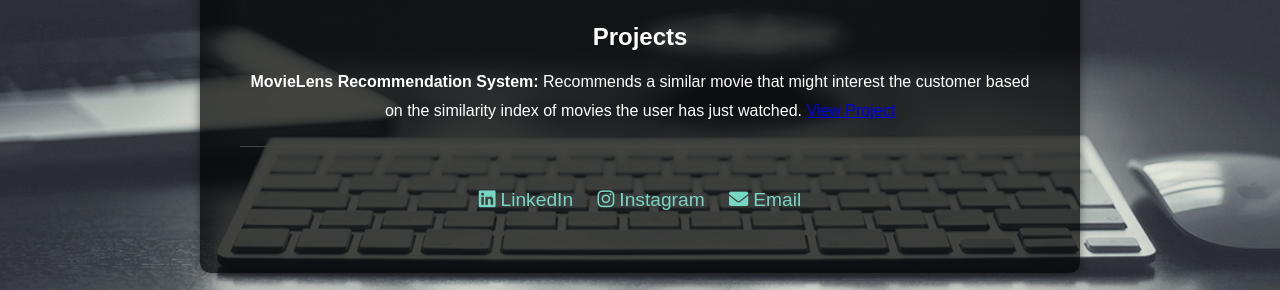
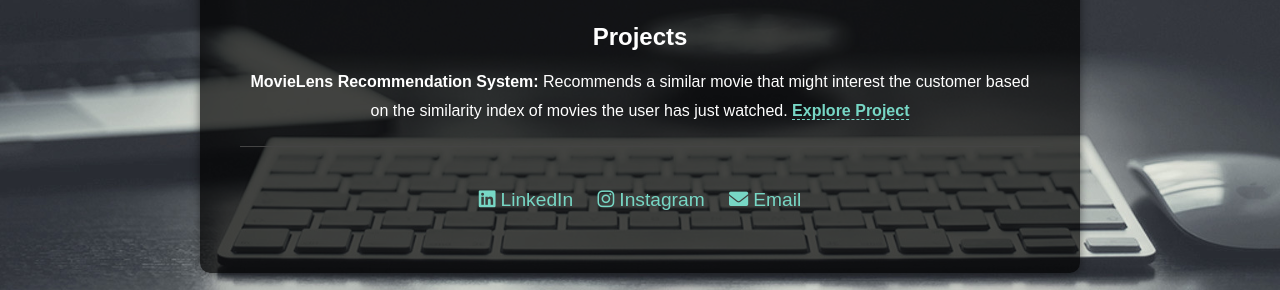
Before and after one commit to arshadsm/arshadsm.github.io, a Jekyll site: the page built from index.md, in a window 1280 px wide. Shown: the part 1475-1765 px from the top of the page. Built offline with Jekyll 4.4.1, drawn with Linux system fonts in a browser that asks for light colours.

Commit message:
Update default.html

```diff
--- a/_layouts/default.html
+++ b/_layouts/default.html
@@ -75,6 +75,17 @@
       width: 80%;
       max-width: 800px;
     }
+   .project-link {
+      color: #77d7c5;
+      text-decoration: none;
+      font-weight: bold;
+      border-bottom: 1px dashed #77d7c5; /* Adds a dashed underline */
+    }
+
+    .project-link:hover {
+      color: #1abc9c;
+      border-bottom: 1px solid #1abc9c; /* Changes underline on hover */
+    }
     .footer-links {
       margin-top: 20px;
       padding-top: 20px;
@@ -136,7 +147,7 @@
     <p><strong>Cloud Computing and Version Control Systems:</strong> MS Azure, AWS - RedShift, EC2, EMR, S3, Git</p>
     <p><strong>Soft Skills:</strong> Leadership skills, Interpersonal, Oral and Written communication</p>
     <h2>Projects</h2>
-    <p><strong>MovieLens Recommendation System:</strong> Recommends a similar movie that might interest the customer based on the similarity index of movies the user has just watched. <a href="/notebooks/MovieLens_Recommendation_System.html">View Project</a></p>
+    <p><strong>MovieLens Recommendation System:</strong> Recommends a similar movie that might interest the customer based on the similarity index of movies the user has just watched. <a href="/notebooks/MovieLens_Recommendation_System.html" class="project-link">Explore Project</a></p>
     <div class="footer-links">
       <ul>
         <li><a href="{{ site.linkedin }}" target="_blank"><i class="fab fa-linkedin"></i>LinkedIn</a></li>
```
